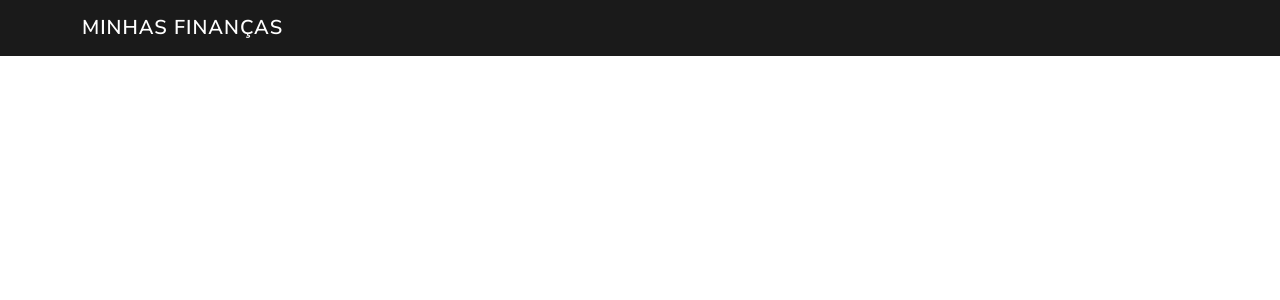
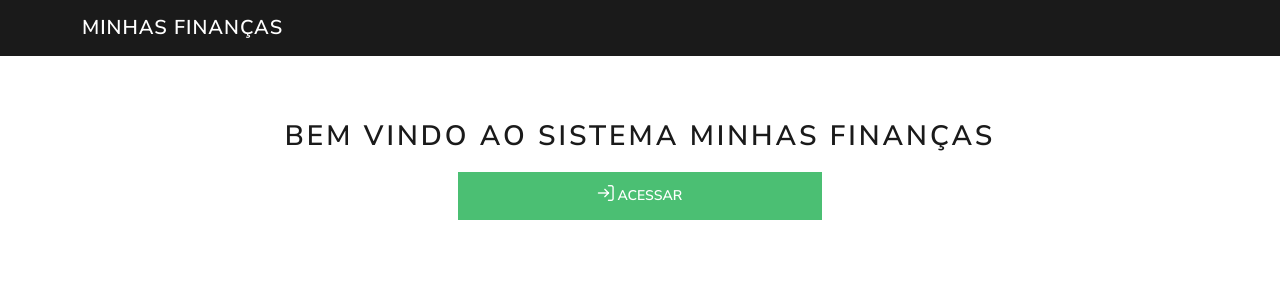
Before and after one commit to Tiago-Carlos/minhas-financas-app, a React (Create React App) app: page / in a window 1280 px wide. Shown: the top 300 px of the page. Built offline with nearby package versions, Linux system fonts and the light colour scheme.

Commit message:
Criada Landing Page

```diff
--- a/src/main/rotas.js
+++ b/src/main/rotas.js
@@ -5,6 +5,7 @@
 import CadastroUsuario from '../views/cadastroUsuario'
 import ConsultaLancamentos from '../views/lancamentos/consulta-lancamento'
 import CadastroLancamentos from '../views/lancamentos/cadastro-lancamentos'
+import LandingPage from '../views/landingPage'
 import { AuthConsumer } from '../main/provedorAutenticacao'
 
 import { Route, Switch, HashRouter, Redirect } from 'react-router-dom'
@@ -29,8 +30,9 @@
     return (
         <HashRouter>
             <Switch>
-                <Route path="/login" component={Login} />
-                <Route path="/cadastro-usuarios" component={CadastroUsuario} />
+                <Route exact path="/" component={ LandingPage } />
+                <Route exact path="/login" component={Login} />
+                <Route exact path="/cadastro-usuarios" component={CadastroUsuario} />
 
                 <RotaAutenticada isUsuarioAutenticado={props.isUsuarioAutenticado} path="/home" component={Home} />
                 <RotaAutenticada isUsuarioAutenticado={props.isUsuarioAutenticado} path="/consulta-lancamentos" component={ConsultaLancamentos} />
--- /dev/null
+++ b/src/views/landingPage.js
@@ -0,0 +1,24 @@
+import React from "react";
+import { withRouter } from 'react-router-dom'
+
+class LandingPage extends React.Component {
+
+    goToHome = () => {
+        this.props.history.push("/home")
+    }
+    render() {
+        return (
+            <div className="container text-center" >
+                <h2>Bem vindo ao sistema Minhas Finanças</h2>
+
+                <div className="offset-md-4 col-md-4">
+                    <button style={{width: '100%'}} className="btn btn-success" onClick={this.goToHome}>
+                        <i className="pi pi-sign-in" /> Acessar
+                    </button>
+                </div>
+            </div>
+        )
+    }
+}
+
+export default withRouter(LandingPage)
```
